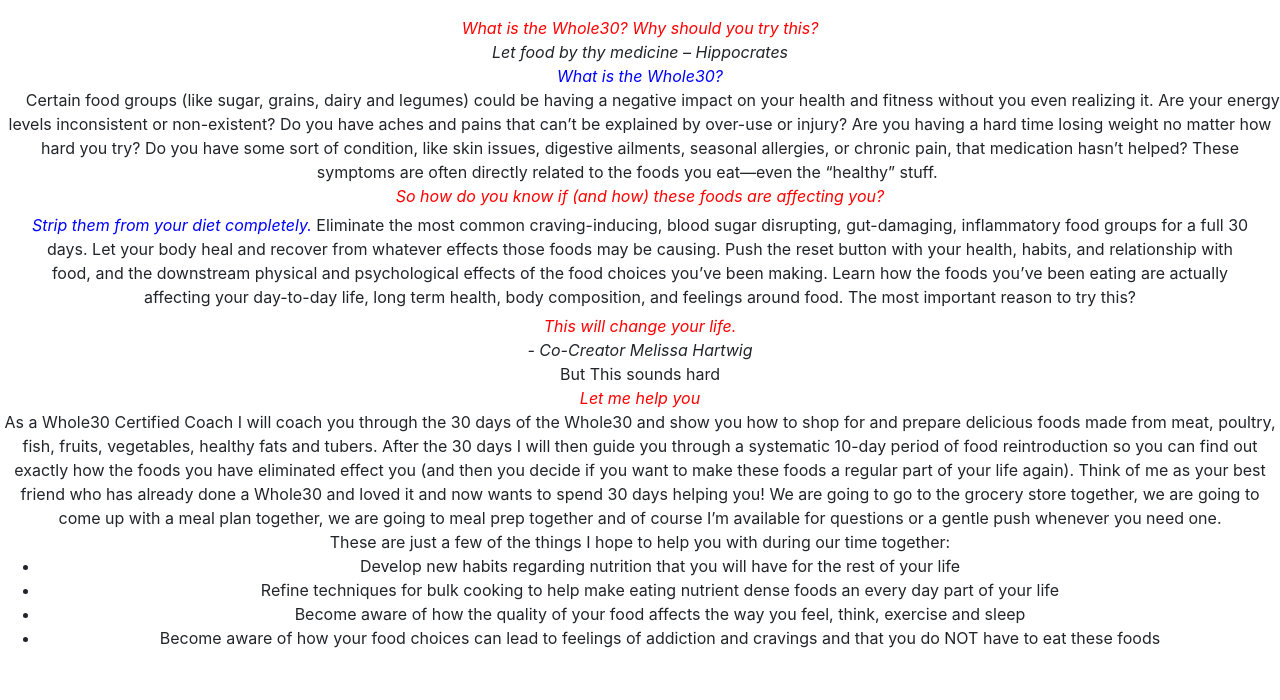
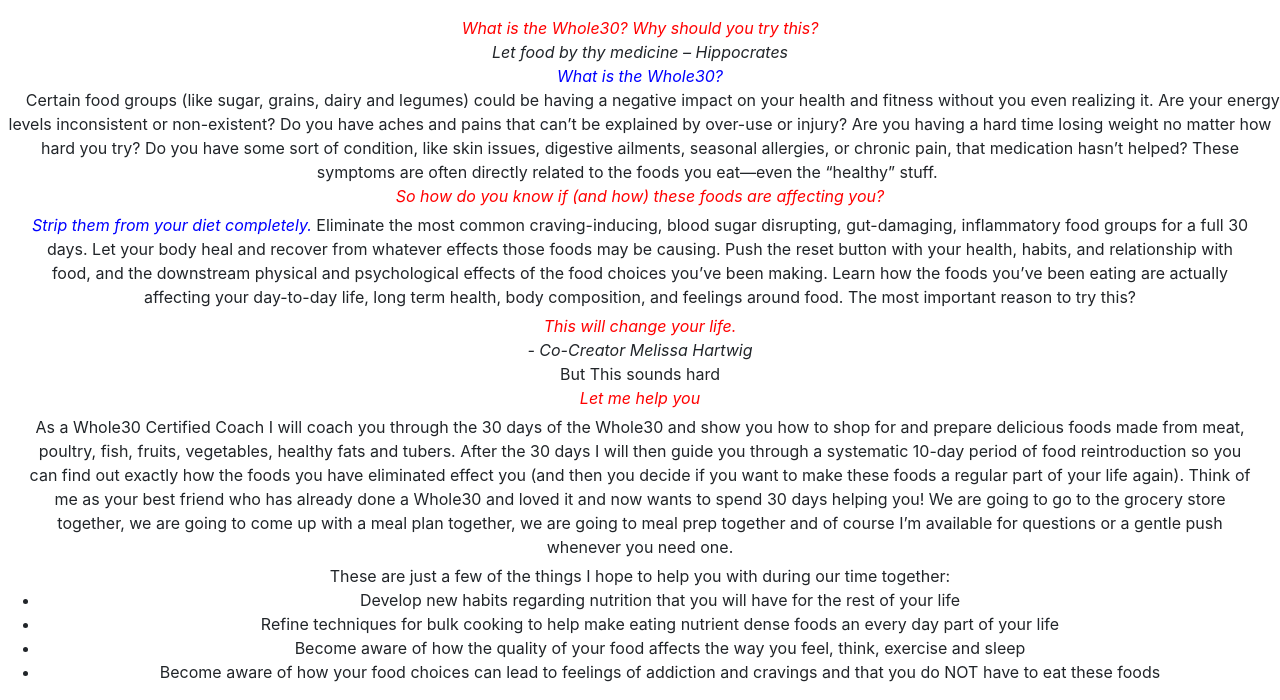
Before and after one commit to lorichka6/lorichka6.github.io, a plain HTML site: page index.html in a window 1280 px wide. Shown: the part 513-1213 px from the top of the page. Before the commit the page ends 1179 px from the top, so only its background shows below. Drawn offline with Linux system fonts and the light colour scheme; a script that the page names is missing.

Commit message:
Update index.html

```diff
--- a/index.html
+++ b/index.html
@@ -52,7 +52,7 @@
                        <span>But This sounds hard<br/></span>
                        <span class="redText">Let me help you<br/></span>
     </div>
-<div class=text-center testWidth">As a Whole30 Certified Coach I will coach you through the 30 days of the Whole30 and show you how to shop for and prepare delicious foods made from meat, poultry, fish, fruits, vegetables, healthy fats and tubers.  After the 30 days I will then guide you through a systematic 10-day period of food reintroduction so you can find out exactly how the foods you have eliminated effect you (and then you decide if you want to make these foods a regular part of your life again).   Think of me as your best friend who has already done a Whole30 and loved it and now wants to spend 30 days helping you!  We are going to go to the grocery store together, we are going to come up with a meal plan together, we are going to meal prep together and of course I’m available for questions or a gentle push whenever you need one.   </div>
+<div class="text-center testWidth">As a Whole30 Certified Coach I will coach you through the 30 days of the Whole30 and show you how to shop for and prepare delicious foods made from meat, poultry, fish, fruits, vegetables, healthy fats and tubers.  After the 30 days I will then guide you through a systematic 10-day period of food reintroduction so you can find out exactly how the foods you have eliminated effect you (and then you decide if you want to make these foods a regular part of your life again).   Think of me as your best friend who has already done a Whole30 and loved it and now wants to spend 30 days helping you!  We are going to go to the grocery store together, we are going to come up with a meal plan together, we are going to meal prep together and of course I’m available for questions or a gentle push whenever you need one.   </div>
 <div class="text-center">These are just a few of the things I hope to help you with during our time together:
     <ul>
         <li>Develop new habits regarding nutrition that you will have for the rest of your life</li>
```
